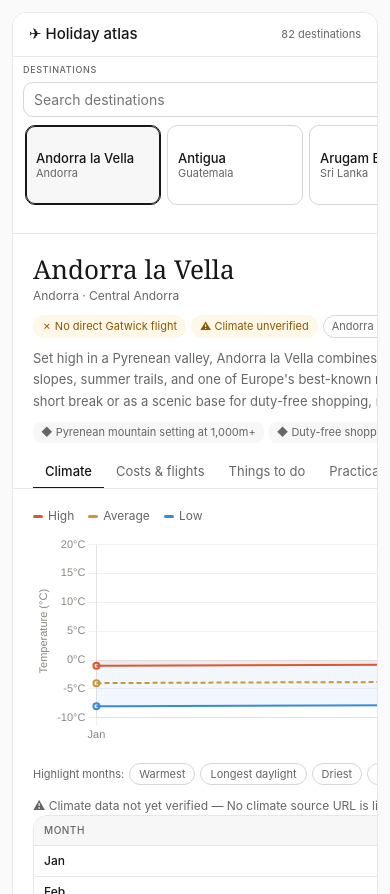
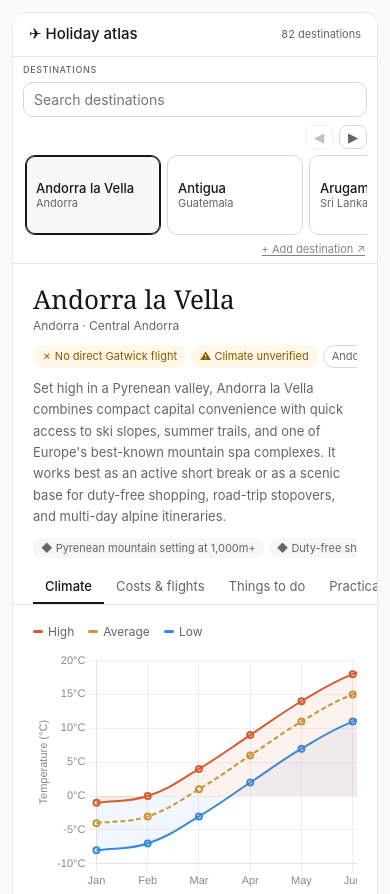
Before and after one commit to mrryankeeler-commits/holiday-atlas, a plain HTML site: page index.html in a window 390 px wide. Shown: the top 894 px of the page. Drawn offline with nearby package versions, Linux system fonts and the light colour scheme.

Commit message:
Fix mobile horizontal drift and improve responsive scrolling

```diff
--- a/app.js
+++ b/app.js
@@ -2,6 +2,7 @@ let INDEX = [];
 const LOC_CACHE = {};
 let locRailScrollLeft = 0;
 let lastSidebarLoc = null;
+let locRailControlsBound = false;
 
 let S = {
   loc: null,
@@ -10,7 +11,6 @@ let S = {
   chart: null,
   query: ""
 };
-let chartResizeBound = false;
 
 const gl = () => LOC_CACHE[S.loc] || null;
 const clbls = ["", "Budget", "Low", "Mid", "High", "Peak"];
@@ -69,6 +69,7 @@ function rSidebar() {
       locRailScrollLeft = priorRailScroll;
     }
   }
+  updateLocRailControls();
 
   lastSidebarLoc = S.loc;
 }
@@ -81,7 +82,48 @@ function scrollActiveLocIntoView() {
   activeBtn.scrollIntoView({ behavior: "smooth", inline: "center", block: "nearest" });
   window.setTimeout(() => {
     locRailScrollLeft = rail.scrollLeft;
+    updateLocRailControls();
   }, 250);
+}
+
+function updateLocRailControls() {
+  const controls = document.getElementById("loc-rail-controls");
+  const rail = document.getElementById("loc-list");
+  const prev = document.getElementById("loc-rail-prev");
+  const next = document.getElementById("loc-rail-next");
+  const isRailMode = window.matchMedia("(max-width: 900px)").matches;
+
+  if (!controls || !rail || !prev || !next) return;
+
+  if (!isRailMode) {
+    controls.hidden = true;
+    return;
+  }
+
+  const maxLeft = Math.max(0, rail.scrollWidth - rail.clientWidth);
+  const hasOverflow = maxLeft > 2;
+  controls.hidden = !hasOverflow;
+  controls.setAttribute("aria-hidden", String(!hasOverflow));
+
+  if (!hasOverflow) return;
+  prev.disabled = rail.scrollLeft <= 1;
+  next.disabled = rail.scrollLeft >= maxLeft - 1;
+}
+
+function scrollLocRailByPage(direction) {
+  const rail = document.getElementById("loc-list");
+  if (!rail) return;
+  const amount = Math.max(160, Math.floor(rail.clientWidth * 0.8));
+  rail.scrollBy({ left: direction * amount, behavior: "smooth" });
+  window.setTimeout(updateLocRailControls, 260);
+}
+
+function resetMainHorizontalOffsets() {
+  const mainEl = document.getElementById("main");
+  if (mainEl) mainEl.scrollLeft = 0;
+  document.querySelectorAll("#main .tscroll, #main .chart-scroll").forEach(el => {
+    el.scrollLeft = 0;
+  });
 }
 
 function rMain() {
@@ -119,6 +161,7 @@ function rMain() {
   `;
 
   if (S.tab === "climate") initChart();
+  resetMainHorizontalOffsets();
 }
 
 function rTab() {
@@ -158,10 +201,14 @@ function rClimate(L) {
       <span class="lg-item"><span class="lg-dot" style="background:#378ADD"></span>Low</span>
     </div>
 
-    <div class="chart-wrap">
-      <canvas id="tc" role="img" aria-label="Monthly temperature chart for ${L.city}.">
-        ${L.city} monthly temperatures.
-      </canvas>
+    <div class="chart-scroll">
+      <div class="chart-wrap">
+        <div class="chart-inner">
+          <canvas id="tc" role="img" aria-label="Monthly temperature chart for ${L.city}.">
+            ${L.city} monthly temperatures.
+          </canvas>
+        </div>
+      </div>
     </div>
 
     <div class="filter-row">
@@ -425,12 +472,6 @@ function initChart() {
     }
   });
 
-  if (!chartResizeBound) {
-    window.addEventListener("resize", () => {
-      S.chart?.resize();
-    });
-    chartResizeBound = true;
-  }
 }
 
 async function selLoc(id) {
@@ -442,6 +483,7 @@ async function selLoc(id) {
   try {
     await loadLocation(id);
     rMain();
+    resetMainHorizontalOffsets();
   } catch (err) {
     rLocError(id, err);
     console.error(err);
@@ -453,6 +495,7 @@ function swTab(t) {
   S.filter = null;
   document.getElementById("tab-body").innerHTML = rTab();
   if (S.tab === "climate") initChart();
+  resetMainHorizontalOffsets();
 }
 
 function setF(f) {
@@ -461,6 +504,7 @@ function setF(f) {
   if (!L) return;
   document.getElementById("tab-body").innerHTML = rClimate(L);
   initChart();
+  resetMainHorizontalOffsets();
 }
 
 function addLoc() {
@@ -616,7 +660,22 @@ async function init() {
     if (locListEl) {
       locListEl.addEventListener("scroll", () => {
         locRailScrollLeft = locListEl.scrollLeft;
+        updateLocRailControls();
       }, { passive: true });
+    }
+    if (!locRailControlsBound) {
+      document.getElementById("loc-rail-prev")?.addEventListener("click", () => {
+        scrollLocRailByPage(-1);
+      });
+      document.getElementById("loc-rail-next")?.addEventListener("click", () => {
+        scrollLocRailByPage(1);
+      });
+      window.addEventListener("resize", () => {
+        updateLocRailControls();
+        resetMainHorizontalOffsets();
+        S.chart?.resize();
+      });
+      locRailControlsBound = true;
     }
     rSidebar();
 
--- a/index.html
+++ b/index.html
@@ -30,6 +30,10 @@
           placeholder="Search destinations"
           aria-label="Search destinations by city, country, or region"
         />
+        <div class="loc-rail-controls" id="loc-rail-controls" aria-hidden="true">
+          <button id="loc-rail-prev" class="loc-rail-btn" type="button" aria-label="Scroll destinations left">◀</button>
+          <button id="loc-rail-next" class="loc-rail-btn" type="button" aria-label="Scroll destinations right">▶</button>
+        </div>
         <div id="loc-list" aria-label="Destination list"></div>
         <div class="sidebar-actions">
           <button class="add-btn-sb" onclick="addLoc()">+ Add destination ↗</button>
--- a/styles.css
+++ b/styles.css
@@ -27,11 +27,11 @@
 *{box-sizing:border-box;margin:0;padding:0}
 body{padding:24px;background:#fafafa}
 .sr-only{position:absolute;width:1px;height:1px;overflow:hidden;clip:rect(0,0,0,0);white-space:nowrap}
-.app{font-family:var(--font-sans);color:var(--color-text-primary);font-size:14px;line-height:1.5;border:0.5px solid var(--color-border-tertiary);border-radius:var(--border-radius-lg);overflow:hidden;background:#fff}
+.app{font-family:var(--font-sans);color:var(--color-text-primary);font-size:14px;line-height:1.5;border:0.5px solid var(--color-border-tertiary);border-radius:var(--border-radius-lg);overflow:hidden;background:#fff;display:flex;flex-direction:column;max-height:calc(100vh - 48px);min-height:580px}
 .app-hdr{display:flex;align-items:center;justify-content:space-between;padding:10px 16px;border-bottom:0.5px solid var(--color-border-tertiary);background:var(--color-background-primary)}
 .app-title{font-size:15px;font-weight:500}
-.app-body{display:grid;grid-template-columns:190px minmax(0,1fr);min-height:580px}
-.sidebar{border-right:0.5px solid var(--color-border-tertiary);background:var(--color-background-secondary)}
+.app-body{display:grid;grid-template-columns:190px minmax(0,1fr);min-height:0;flex:1}
+.sidebar{border-right:0.5px solid var(--color-border-tertiary);background:var(--color-background-secondary);overflow-y:auto;min-height:0}
 .sb-lbl{font-size:10px;font-weight:500;color:var(--color-text-secondary);padding:12px 12px 6px;letter-spacing:.07em;text-transform:uppercase}
 .loc-search{
   display:block;
@@ -62,7 +62,7 @@ body{padding:24px;background:#fafafa}
 .sidebar-actions{padding:0 0 8px}
 .add-btn-sb{display:block;width:100%;text-align:left;padding:8px 12px;border:none;background:none;cursor:pointer;font-size:12px;color:var(--color-text-secondary);font-family:var(--font-sans);margin-top:4px}
 .add-btn-sb:hover{color:var(--color-text-primary)}
-.main{overflow-x:auto;overflow-y:visible;min-width:0;background:var(--color-background-primary)}
+.main{overflow-x:auto;overflow-y:auto;min-width:0;background:var(--color-background-primary);min-height:0}
 .hero{padding:20px 20px 0}
 .loc-name{font-family:var(--font-serif);font-size:26px;font-weight:400;line-height:1.2;margin-bottom:2px}
 .loc-meta{font-size:12px;color:var(--color-text-secondary);margin-bottom:10px}
@@ -78,7 +78,9 @@ body{padding:24px;background:#fafafa}
 .tab-btn:hover{color:var(--color-text-primary)}
 .tab-btn.active{color:var(--color-text-primary);font-weight:500;border-bottom-color:var(--color-text-primary)}
 .tab-body{padding:18px 20px}
-.chart-wrap{position:relative;width:100%;height:210px;margin-bottom:18px}
+.chart-scroll{overflow-x:auto;overflow-y:hidden;max-width:100%;margin-bottom:18px}
+.chart-wrap{position:relative;width:100%;height:210px}
+.chart-inner{position:relative;width:100%;height:100%}
 .legend{display:flex;gap:14px;margin-bottom:10px;font-size:12px;color:var(--color-text-secondary)}
 .lg-item{display:flex;align-items:center;gap:5px}
 .lg-dot{width:10px;height:3px;border-radius:2px;display:inline-block}
@@ -116,9 +118,12 @@ body{padding:24px;background:#fafafa}
 .dbadge{font-size:10px;padding:2px 6px;border-radius:20px;background:var(--color-background-success);color:var(--color-text-success);font-weight:500;flex-shrink:0}
 .hl-tip{margin-top:14px;padding:12px;background:var(--color-background-secondary);border-radius:var(--border-radius-lg);font-size:12px;color:var(--color-text-secondary);max-width:600px;line-height:1.55}
 .alert-box{padding:10px 12px;border-radius:var(--border-radius-lg);border:0.5px solid var(--color-border-warning);background:var(--color-background-warning);color:var(--color-text-warning);font-size:12px;line-height:1.55;margin-bottom:10px;max-width:640px}
+.loc-rail-controls{display:none}
+.loc-rail-btn{display:none}
 
 @media (max-width: 900px){
   body{padding:12px}
+  .app{max-height:none;min-height:0}
   .app-body{grid-template-columns:1fr}
   .sidebar{
     position:sticky;
@@ -128,6 +133,29 @@ body{padding:24px;background:#fafafa}
     border-bottom:0.5px solid var(--color-border-tertiary);
     padding:6px 10px 4px;
     background:var(--color-background-primary);
+  }
+  .loc-rail-controls{
+    display:flex;
+    justify-content:flex-end;
+    gap:6px;
+    padding:0 0 6px;
+  }
+  .loc-rail-controls[hidden]{display:none}
+  .loc-rail-btn{
+    display:inline-flex;
+    align-items:center;
+    justify-content:center;
+    width:28px;
+    height:24px;
+    border:0.5px solid var(--color-border-secondary);
+    border-radius:8px;
+    background:var(--color-background-primary);
+    color:var(--color-text-secondary);
+    cursor:pointer;
+  }
+  .loc-rail-btn:disabled{
+    opacity:.4;
+    cursor:default;
   }
   .sb-lbl{padding:0 0 6px;font-size:9px}
   .loc-search{
@@ -197,6 +225,8 @@ body{padding:24px;background:#fafafa}
     text-underline-offset:2px;
   }
   .dt{min-width:680px}
+  .chart-inner{min-width:640px}
+  .chart-wrap{height:240px}
   .hls,.tags{
     overflow-x:auto;
     white-space:nowrap;
```
